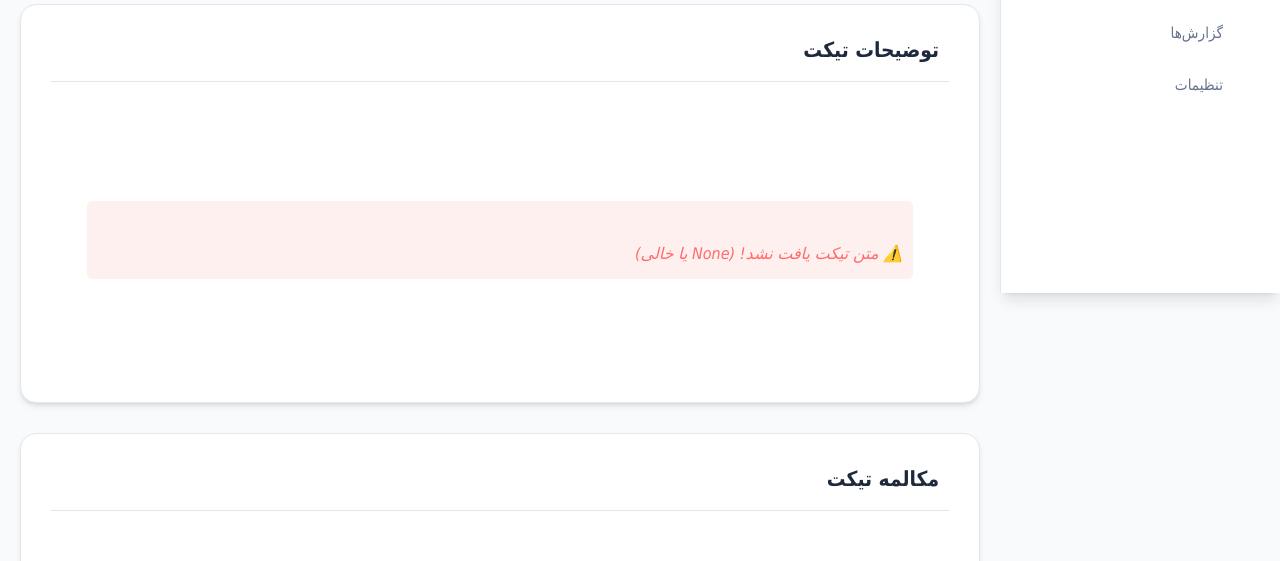
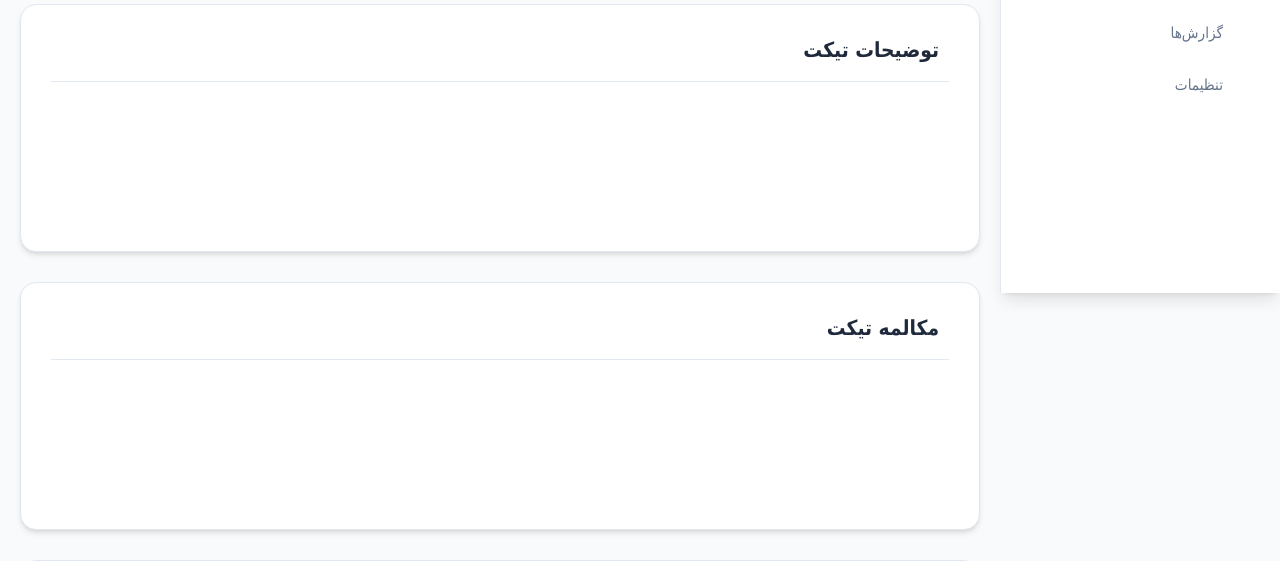
Before and after one commit to SaeedAghd/chidman, a Django app: template store_analysis/templates/store_analysis/admin/ticket_detail.html in a window 1280 px wide. Shown: the part 579-1140 px from the top of the page. Run offline with Django 4.2, Linux system fonts and the light colour scheme; the template is opened without the code that fills it, so the values that code supplies are empty; some libraries are stand-ins or nearby versions; some web fonts are replaced.

Commit message:
Fix: Clean up ticket description display - remove duplicate text and debug elements

```diff
--- a/store_analysis/templates/store_analysis/admin/ticket_detail.html
+++ b/store_analysis/templates/store_analysis/admin/ticket_detail.html
@@ -146,26 +146,8 @@
     </div>
 
     <div style="background: rgba(255, 255, 255, 0.05); border-radius: 15px; padding: 20px;">
-
-        <div style="color: rgba(255, 255, 255, 0.9); line-height: 1.8; white-space: pre-line; min-height: 50px; border: 1px solid rgba(255, 255, 255, 0.1); padding: 15px; border-radius: 8px;">
-            {% if ticket.description and ticket.description.strip %}
-                <div style="background: rgba(0, 255, 0, 0.1); padding: 10px; border-radius: 5px; margin-bottom: 10px;">
-                    <strong>✅ متن تیکت موجود است:</strong>
-                </div>
-                <div style="background: rgba(255, 255, 255, 0.05); padding: 15px; border-radius: 5px; border: 1px solid rgba(0, 255, 0, 0.3);">
-                    <div style="background: rgba(0, 0, 0, 0.3); padding: 15px; border-radius: 5px;">
-                        {{ ticket.description|linebreaks }}
-                    </div>
-                </div>
-            {% elif ticket.description %}
-                <div style="color: #ffa500; font-style: italic; background: rgba(255, 165, 0, 0.1); padding: 10px; border-radius: 5px;">
-                    ⚠️ متن تیکت خالی است! (فقط فاصله یا کاراکترهای نامرئی)
-                </div>
-            {% else %}
-                <div style="color: #ff6b6b; font-style: italic; background: rgba(255, 107, 107, 0.1); padding: 10px; border-radius: 5px;">
-                    ⚠️ متن تیکت یافت نشد! (None یا خالی)
-                </div>
-            {% endif %}
+        <div style="color: rgba(255, 255, 255, 0.9); line-height: 1.8; white-space: pre-line;">
+            {{ ticket.description|linebreaks }}
         </div>
     </div>
 </div>
```
